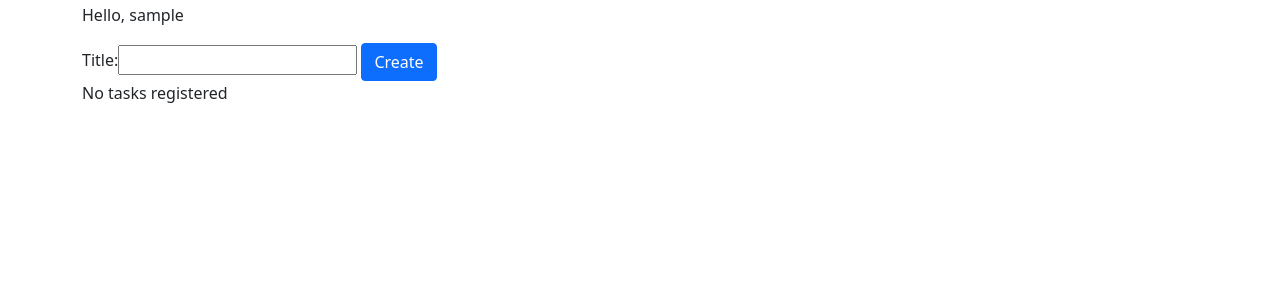
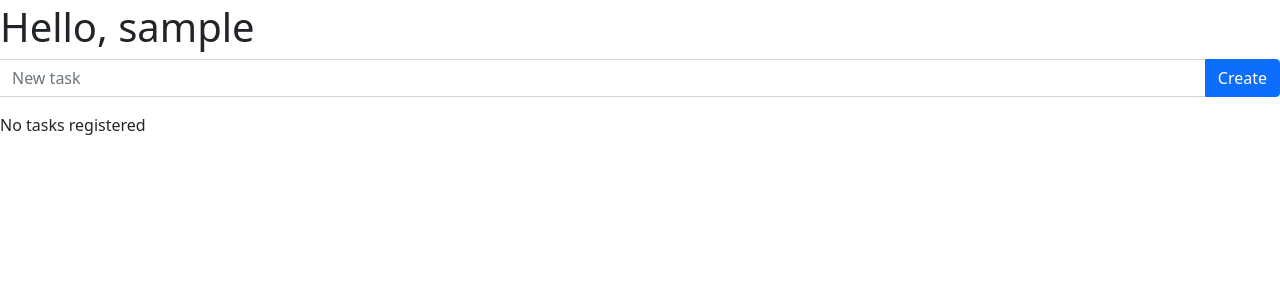
Before and after one commit to siemieniuk/django-todo, a Django app: page /app/dashboard in a window 1280 px wide. Shown: the part 53-356 px from the top of the page. Run offline with Django 3.2, Linux system fonts and the light colour scheme; the visitor is signed in with stand-in values (Sample User, id 1); data that the repository does not hold is empty.

Commit message:
New feature: add task

```diff
--- a/myproject/myapp/forms.py
+++ b/myproject/myapp/forms.py
@@ -1,8 +1,16 @@
 from django import forms
 
 class LoginForm(forms.Form):
-    username = forms.CharField(label='username')
+    username = forms.CharField(
+        label='username',
+    )
     password = forms.CharField(widget=forms.PasswordInput())
 
 class NewTaskForm(forms.Form):
-    title = forms.CharField(max_length=100)
+    title = forms.CharField(
+        max_length=100,
+        widget=forms.TextInput(
+            attrs={
+                'class':'form-control',
+                'placeholder':'New task',
+            }))
--- a/myproject/myapp/urls.py
+++ b/myproject/myapp/urls.py
@@ -7,4 +7,5 @@ urlpatterns = [
     path('register', views.index_view, name='register'),
     path('dashboard', views.dashboard_view, name='dashboard'),
     path('logout', views.logout_view, name='logout'),
+    path('new-task', views.create_task_view, name='newtask')
 ]
--- a/myproject/myapp/views.py
+++ b/myproject/myapp/views.py
@@ -1,5 +1,6 @@
 from django.shortcuts import render, redirect
 from django.contrib.auth import login, logout, authenticate
+from django.views import View
 from .forms import LoginForm, NewTaskForm
 from .models import Task
 
@@ -12,7 +13,7 @@ def index_view(request):
 
 def dashboard_view(request):
     if request.user.is_authenticated:
-        tasks = Task.objects.filter(author = request.user.id)
+        tasks = Task.objects.filter(author=request.user.id)
         newtaskform = NewTaskForm()
         return render(
             request,
@@ -24,6 +25,20 @@ def dashboard_view(request):
             }
         )
     return redirect(index_view)
+
+def create_task_view(request):
+    if request.method == 'POST' and request.user.is_authenticated:
+        form = NewTaskForm(request.POST)
+        if form.is_valid():
+            name = form.cleaned_data['title']
+            task = Task(name=name, author=request.user)
+            task.save()
+        return redirect(dashboard_view)
+
+def delete_task_view(request):
+    if request.method == 'GET' and request.user.is_authenticated:
+        pass
+
 
 def login_view(request):
     form = LoginForm()
--- a/myproject/templates/dashboard.html
+++ b/myproject/templates/dashboard.html
@@ -1,11 +1,13 @@
 {% extends 'base.html' %}
+{% block title %}Hello, {{ user.username }}{% endblock %}
 {% block content %}
-
-<div class='container'>
-  <p>Hello, {{ user.username }}</p>
-  <form>
-    {{ newtaskform }}
-    <button class='btn btn-primary' role='button'>Create</button>
+  <h1>Hello, {{ user.username }}</h1>
+  <form action="{% url 'newtask' %}" method='post'>
+    <div class="input-group mb-3">
+      {% csrf_token %}
+      {{ newtaskform.title }}
+      <button class='btn btn-primary' role='button'>Create</button>
+    </div>
   </form>
 {% if tasks.count == 0 %}
   <p>No tasks registered</p>
@@ -27,5 +29,4 @@
     </tbody>
   </table>
 {% endif %}
-</div>
 {% endblock %}
```
